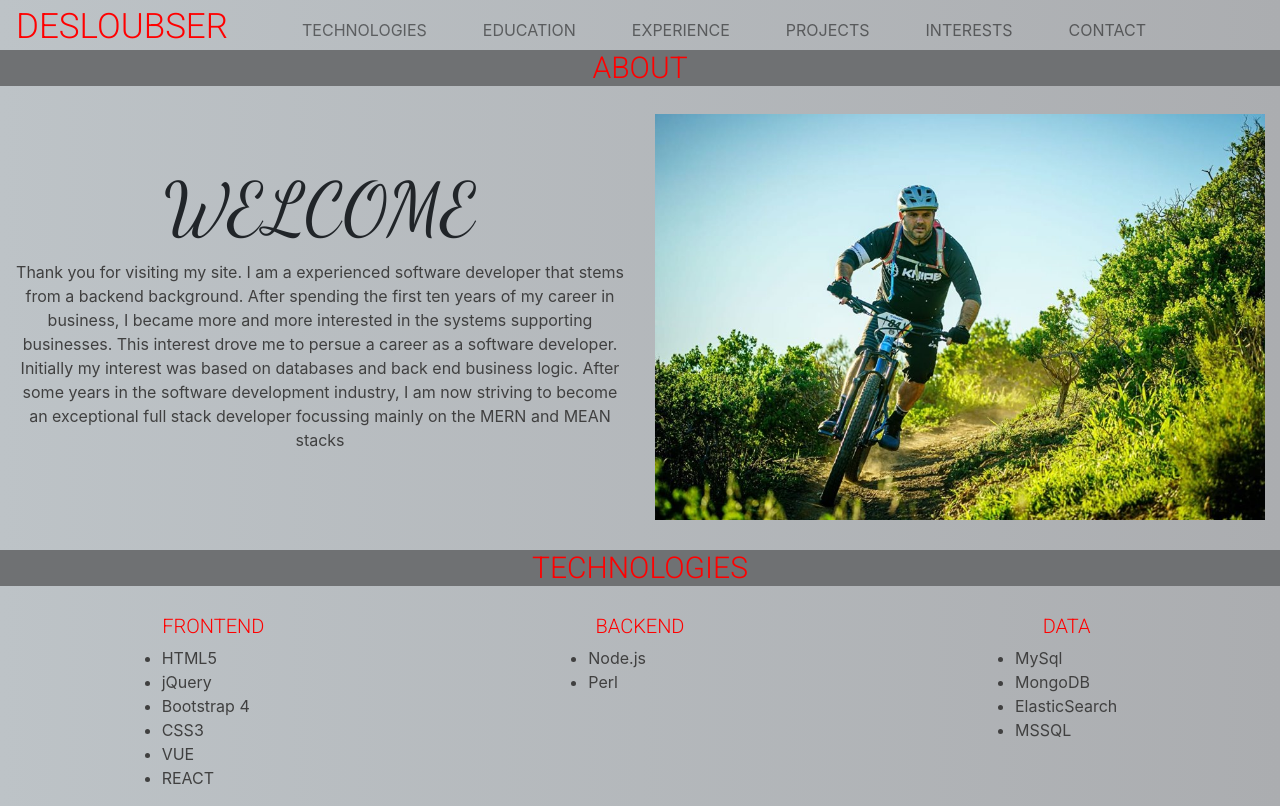
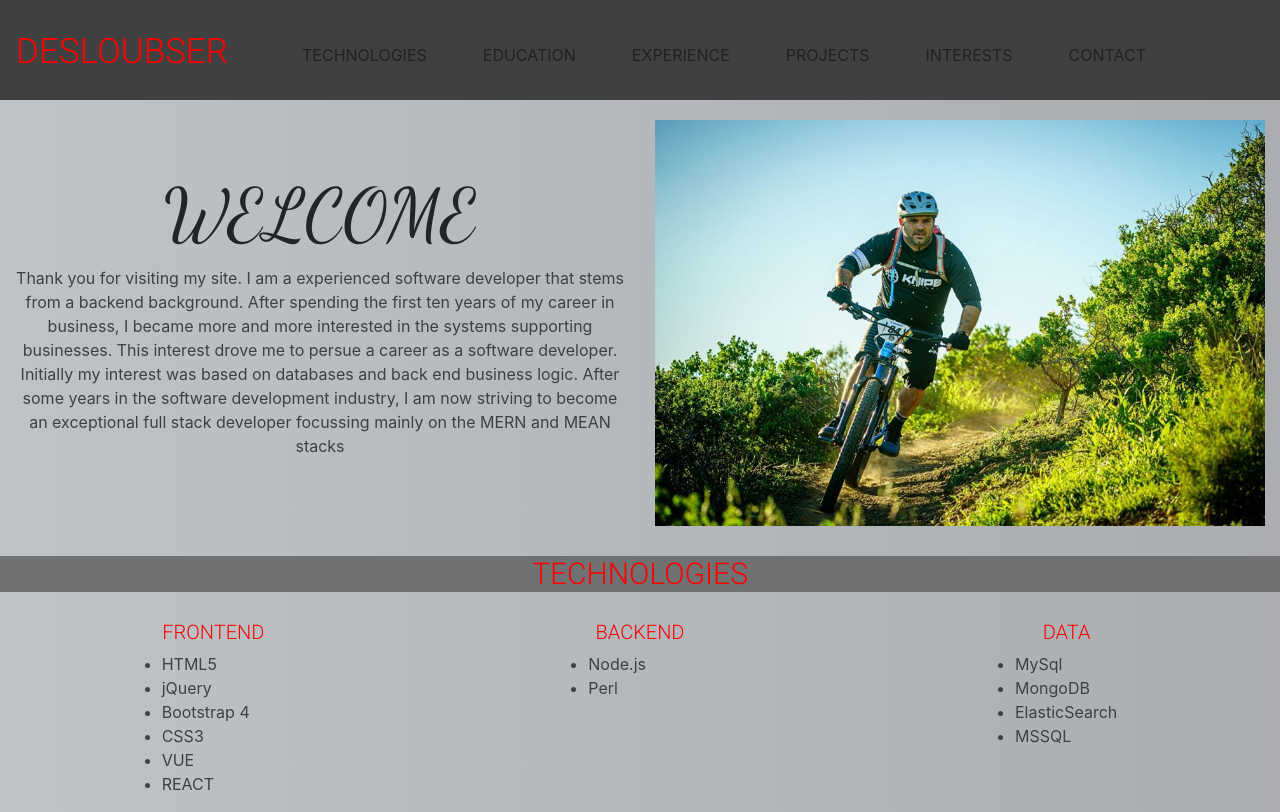
Before and after one commit to desloubser80/desloubser, a website: page public/index.html in a window 1280 px wide. Drawn offline with nearby package versions, Linux system fonts and the light colour scheme.

Commit message:
new navbar

```diff
--- a/public/assets/styles.css
+++ b/public/assets/styles.css
@@ -34,19 +34,23 @@ body {
 .nav-item{
 	padding-right : 40px;
 
+
 }
 
 .nav-link{
 	color: #404040;
+	background : #404040 ;
+
 }
 
 #mainnavbar {
-	height: 50px;
+	height: 100px;
 	padding-bottom : 0;
+	background : #404040 ;
 }
 
 #about{
-	margin-top: 50px;
+	margin-top: 100px;
 }
 
 .col-lg-6 {
@@ -64,7 +68,7 @@ body {
 	font-weight : 300;
 	font-size : 30px;
 	text-align: center;
-	BAckground : #6f7173;
+	background : #6f7173;
 }
 
 .headertext-2{
@@ -78,8 +82,6 @@ body {
 	padding-top: 20px;
 }
 
-
-
 section {
 	margin-top: 30px;
 }
@@ -87,3 +89,7 @@ section {
 #welcome {
 	font-family: 'Dancing Script', cursive;
 }
+
+.navbar-toggler{
+	border: none;
+}
--- a/public/index.html
+++ b/public/index.html
@@ -52,7 +52,7 @@
 
 
 <section id = "about">
-	 <h1 class = "display-5 headertext-1">ABOUT</h1>
+
 	<div class = "container-fluid">
         <div class = "row align-items-center">
             <div class = "col-lg-6">
```
